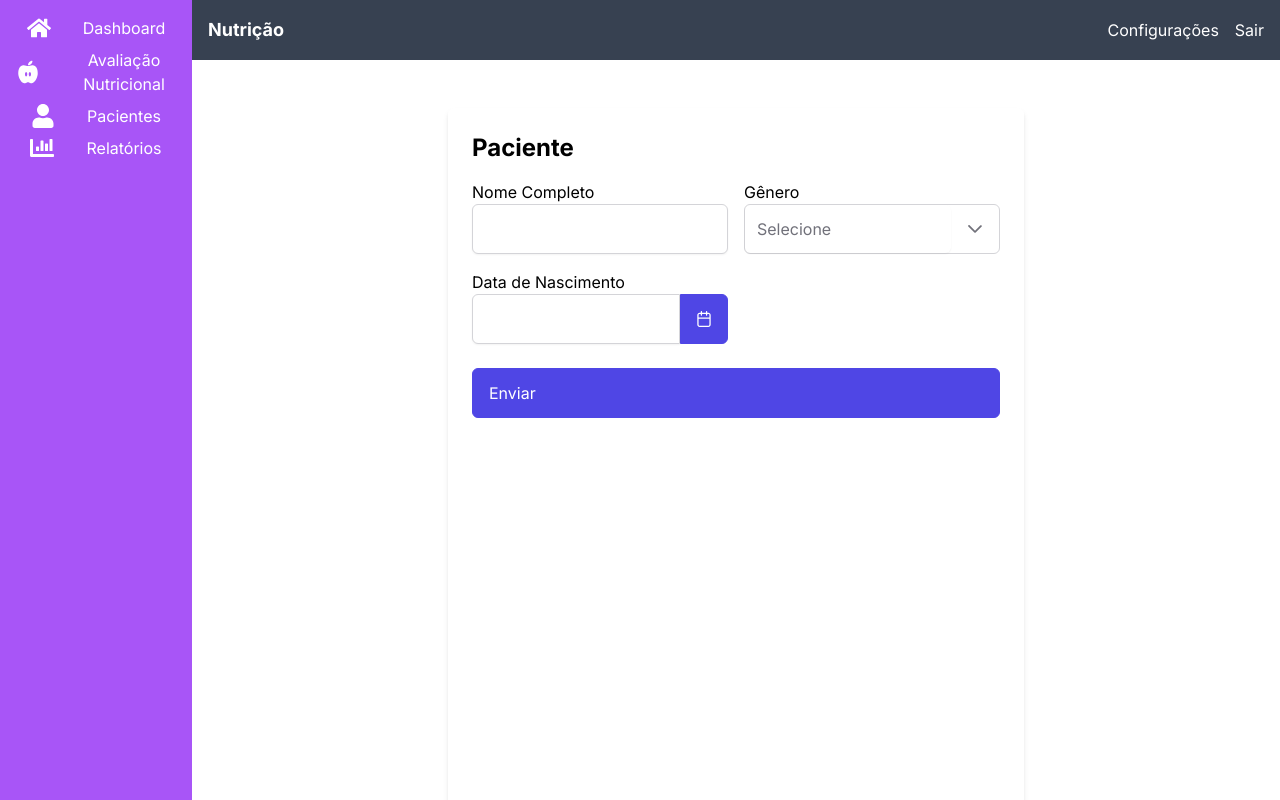
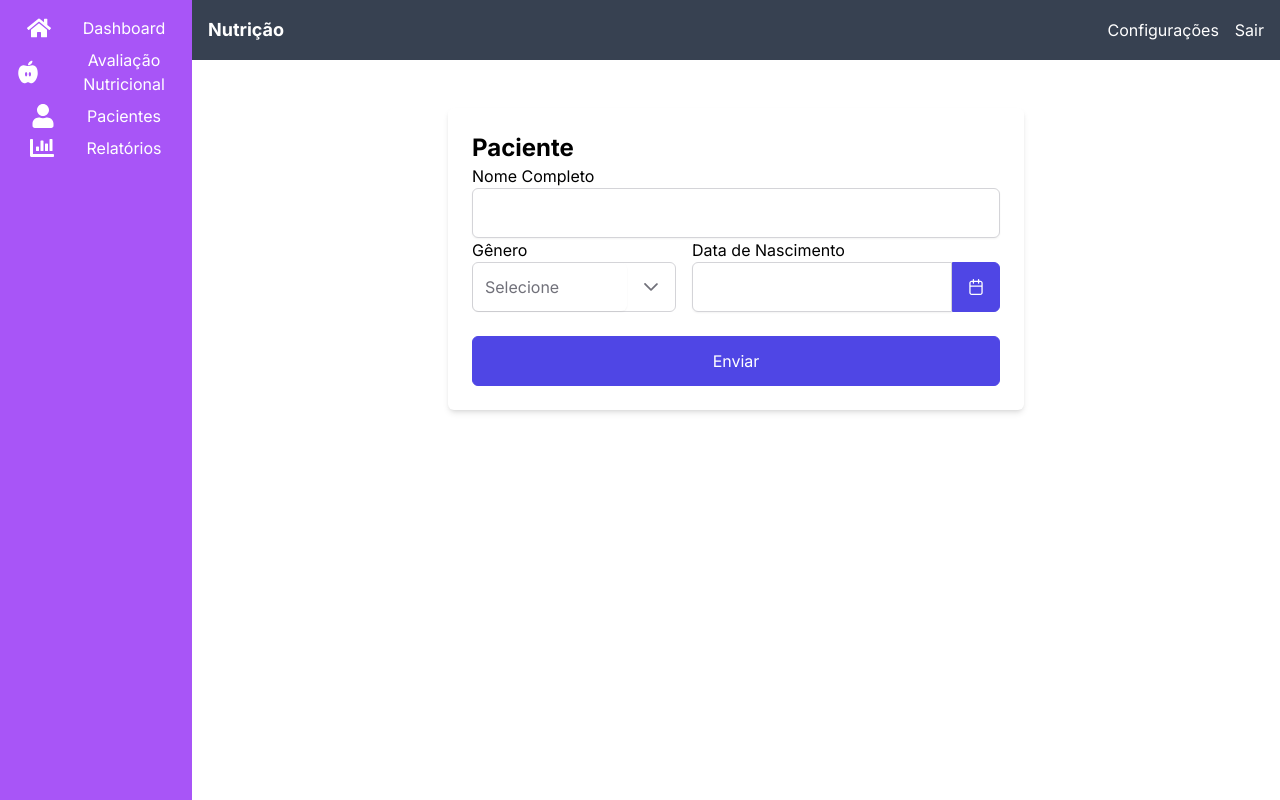
Before and after one commit to L1NDS0N/nutri, a Next.js app: page /patient in a window 1280 px wide. Built offline with nearby package versions, Linux system fonts and the light colour scheme.

Commit message:
responsivity adjustments

```diff
--- a/src/app/nutritional-assessment/page.tsx
+++ b/src/app/nutritional-assessment/page.tsx
@@ -30,8 +30,7 @@ export default function AvaliacaoNutricional() {
         Formulário de Avaliação Nutricional
       </h2>
 
-      <div className="grid grid-cols-2 gap-4 mt-4">
-        <div>
+      <div className="flex flex-col">
         <label htmlFor="patient">Selecione um Paciente</label>
         <Dropdown
           id="patient"
@@ -41,21 +40,20 @@ export default function AvaliacaoNutricional() {
           placeholder="Escolha um paciente"
         />
       </div>
-      </div>
-
-      <div className="grid grid-cols-2 gap-4 mt-4">
-        <div>
+      <div className="md:flex gap-4">
+        <div className="flex flex-col flex-1">
           <label htmlFor="weight">Peso (kg)</label>
           <InputNumber id="weight" name="weight" required />
         </div>
-        <div>
+
+        <div className="flex flex-col flex-1">
           <label htmlFor="height">Altura (cm)</label>
           <InputNumber id="height" name="height" required />
         </div>
       </div>
 
       <div className="mt-6">
-        <Button type="submit" className="w-full">
+        <Button type="submit" className="w-full justify-center">
           Enviar
         </Button>
       </div>
--- a/src/app/patient/page.tsx
+++ b/src/app/patient/page.tsx
@@ -6,19 +6,14 @@ import { InputText } from 'primereact/inputtext';
 
 export default function Patient() {
   return (
-    <form className="max-w-xl mx-auto mt-8 p-6 h-screen bg-white rounded-md shadow-md">
-      <h2 className="text-2xl font-bold mb-4">Paciente</h2>
-      <div className="grid grid-cols-2 gap-4">
-        <div>
-          <label htmlFor="fullName">Nome Completo</label>
-          <InputText
-            id="fullName"
-            name="fullName"
-            className="w-full"
-            required
-          />
-        </div>
-        <div>
+    <form className="max-w-xl mx-auto mt-8 p-6 bg-white rounded-md shadow-md">
+      <h2 className="text-2xl font-bold">Paciente</h2>
+      <div className="flex flex-col">
+        <label htmlFor="fullName">Nome Completo</label>
+        <InputText id="fullName" name="fullName" className="w-full" required />
+      </div>
+      <div className="md:flex gap-4">
+        <div className="flex flex-col flex-1">
           <label htmlFor="gender">Gênero</label>
           <Dropdown
             id="gender"
@@ -32,17 +27,14 @@ export default function Patient() {
             required
           />
         </div>
-      </div>
-
-      <div className="grid grid-cols-2 gap-4 mt-4">
-        <div>
+        <div className="flex flex-col">
           <label htmlFor="birthDate">Data de Nascimento</label>
           <Calendar id="birthDate" name="birthDate" showIcon required />
         </div>
       </div>
 
       <div className="mt-6">
-        <Button type="submit" className="w-full ">
+        <Button type="submit" className="w-full justify-center">
           Enviar
         </Button>
       </div>
```
Lines whose indentation alone changed are shown as unchanged.
